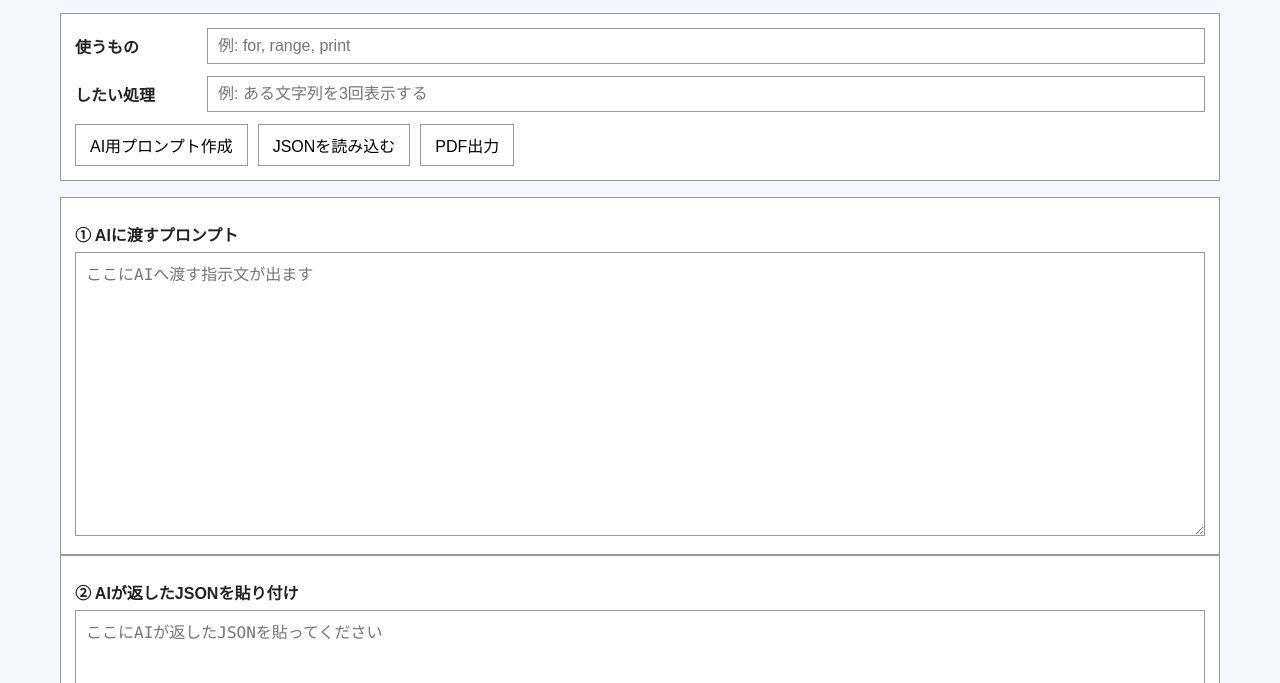
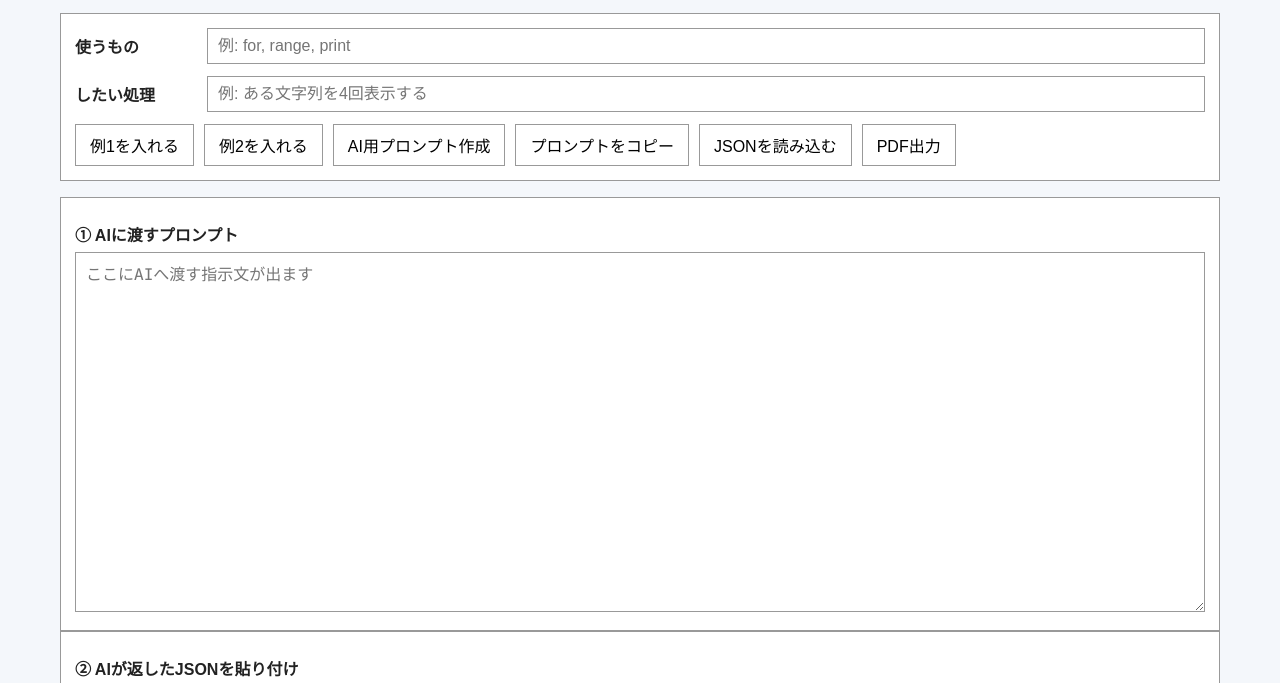
Before and after one commit to oita-joho/PyTest, a plain HTML site: page index.html in a window 1280 px wide. Shown: the part 69-752 px from the top of the page. Drawn offline with Linux system fonts and the light colour scheme.

Commit message:
Update index.html

```diff
--- a/index.html
+++ b/index.html
@@ -3,7 +3,7 @@
 <head>
   <meta charset="UTF-8">
   <meta name="viewport" content="width=device-width, initial-scale=1.0">
-  <title>Python 問題プリント</title>
+  <title>Python 問題プリント（無料AI連携）</title>
   <link rel="stylesheet" href="style.css">
 </head>
 <body>
@@ -18,24 +18,27 @@
 
       <div class="row">
         <label for="taskText">したい処理</label>
-        <input id="taskText" type="text" placeholder="例: ある文字列を3回表示する">
+        <input id="taskText" type="text" placeholder="例: ある文字列を4回表示する">
       </div>
 
       <div class="button-row">
-        <button id="btnMakePrompt">AI用プロンプト作成</button>
-        <button id="btnLoadJson">JSONを読み込む</button>
-        <button id="btnPdf">PDF出力</button>
+        <button id="btnExample1" type="button">例1を入れる</button>
+        <button id="btnExample2" type="button">例2を入れる</button>
+        <button id="btnMakePrompt" type="button">AI用プロンプト作成</button>
+        <button id="btnCopyPrompt" type="button">プロンプトをコピー</button>
+        <button id="btnLoadJson" type="button">JSONを読み込む</button>
+        <button id="btnPdf" type="button">PDF出力</button>
       </div>
     </div>
 
     <div class="card">
       <div class="subhead">① AIに渡すプロンプト</div>
-      <textarea id="promptBox" rows="14" placeholder="ここにAIへ渡す指示文が出ます"></textarea>
+      <textarea id="promptBox" rows="18" placeholder="ここにAIへ渡す指示文が出ます"></textarea>
     </div>
 
     <div class="card">
       <div class="subhead">② AIが返したJSONを貼り付け</div>
-      <textarea id="jsonBox" rows="16" placeholder='ここにAIが返したJSONを貼ってください'></textarea>
+      <textarea id="jsonBox" rows="18" placeholder='ここにAIが返したJSONを貼ってください'></textarea>
     </div>
 
     <div id="status" class="status">「使うもの」と「したい処理」を入力して、「AI用プロンプト作成」を押してください。</div>
@@ -47,6 +50,7 @@
     </div>
 
     <div class="grid4">
+      <!-- 完成した問題 -->
       <div class="card">
         <div class="pill">① 完成した問題</div>
         <div id="masterQuestion" class="question-text"></div>
@@ -62,6 +66,7 @@
         </div>
       </div>
 
+      <!-- 基礎 -->
       <div class="card">
         <div class="pill basic">② 基礎</div>
         <div id="basicQuestion" class="question-text"></div>
@@ -75,6 +80,7 @@
         </div>
       </div>
 
+      <!-- 標準 -->
       <div class="card">
         <div class="pill standard">③ 標準</div>
         <div id="standardQuestion" class="question-text"></div>
@@ -90,6 +96,7 @@
         </div>
       </div>
 
+      <!-- 応用 -->
       <div class="card">
         <div class="pill advanced">④ 応用（コードを書け）</div>
         <div id="advancedQuestion" class="question-text"></div>
```
